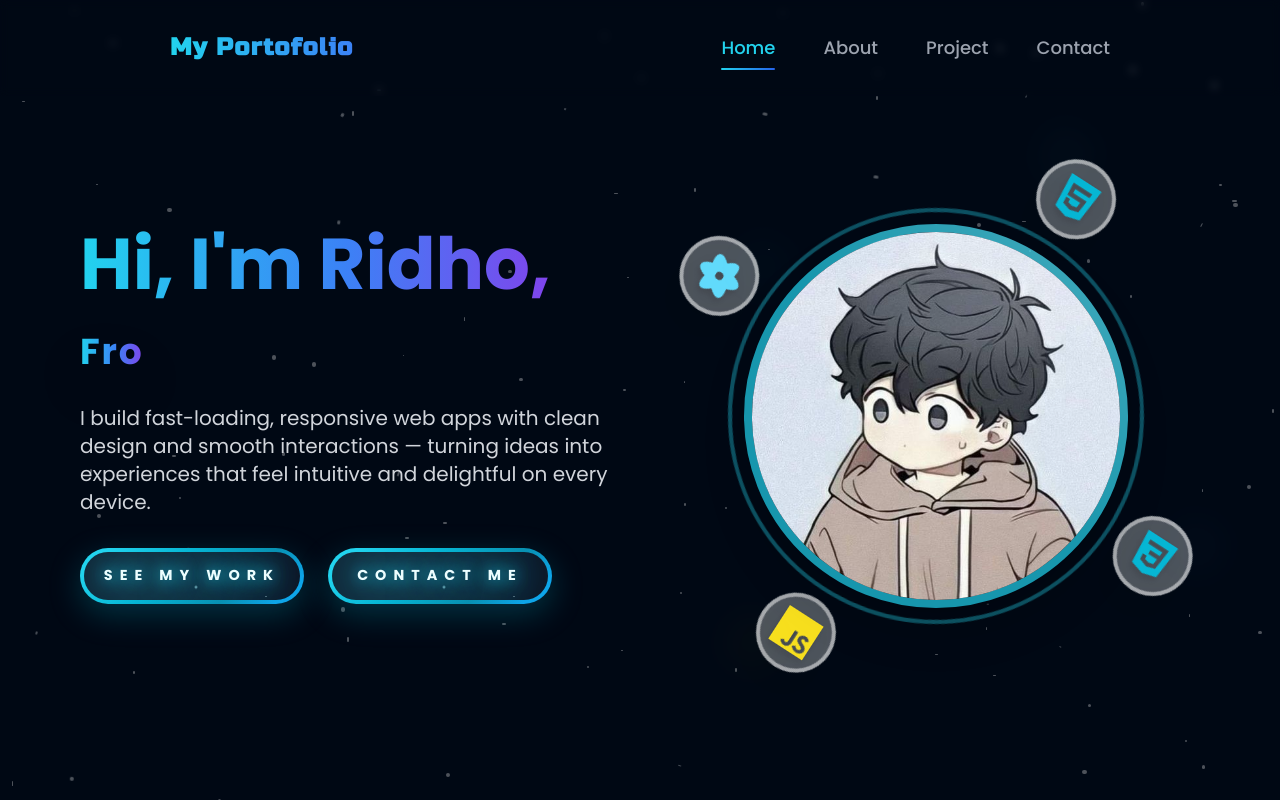
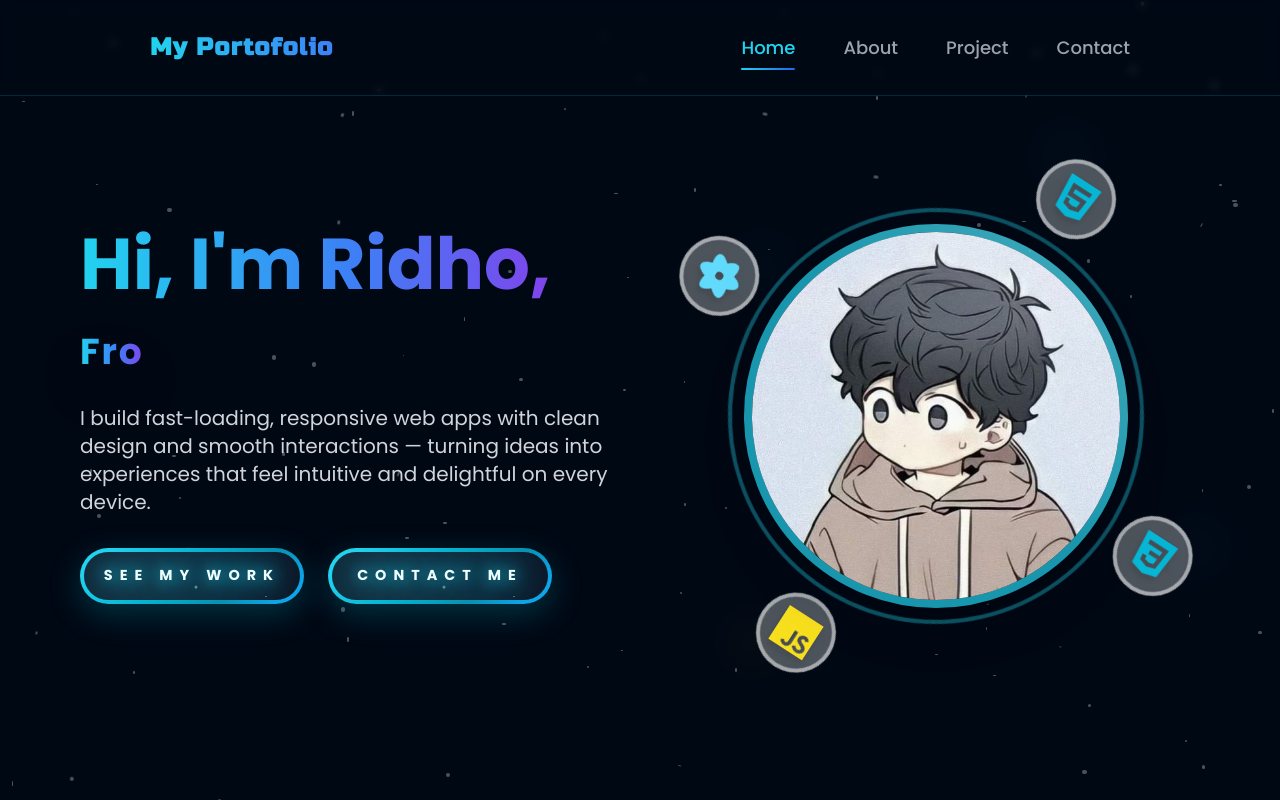
Before and after one commit to RidhoAnjarM/my-portofolio, a Next.js app: page / in a window 1280 px wide. Built offline with nearby package versions, Linux system fonts and the light colour scheme.

Commit message:
fix: adjust Navigation component styles for consistent padding and improved backdrop visibility

```diff
--- a/src/app/components/Navigation.tsx
+++ b/src/app/components/Navigation.tsx
@@ -16,9 +16,9 @@ const Navigation = () => {
   ];
 
   return (
-    <nav className="fixed top-0 left-0 right-0 z-50 px-[170px] py-8">
+    <nav className="fixed top-0 left-0 right-0 z-50 px-12 lg:px-[150px] py-8">
       {/* Glass Backdrop */}
-      <div className="absolute inset-0 backdrop-blur-sm pointer-events-none" />
+      <div className="absolute inset-0 backdrop-blur-sm pointer-events-none border-b border-cyan-500/20" />
 
       <div className="relative container mx-auto flex justify-between items-center">
 
```
